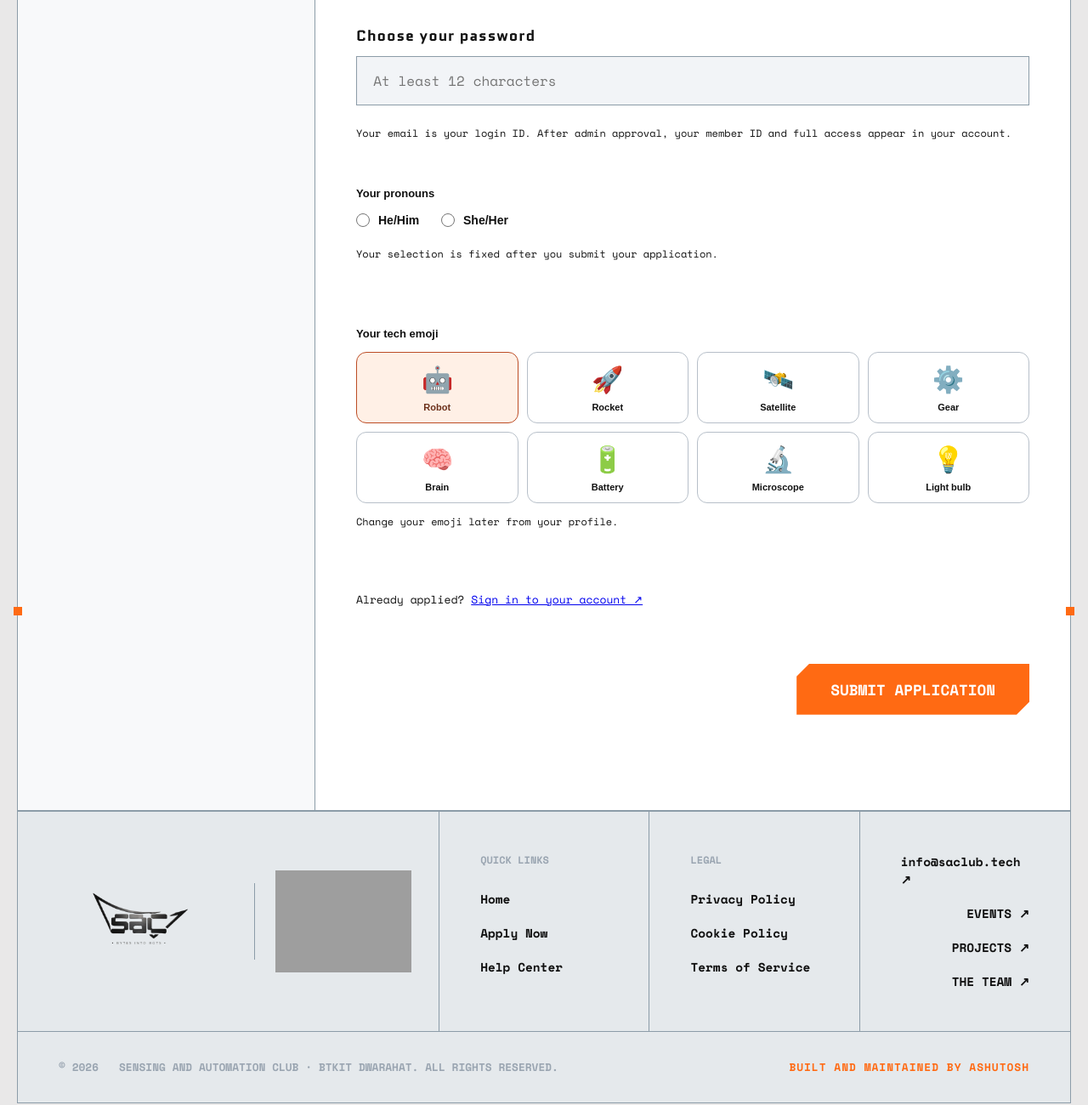
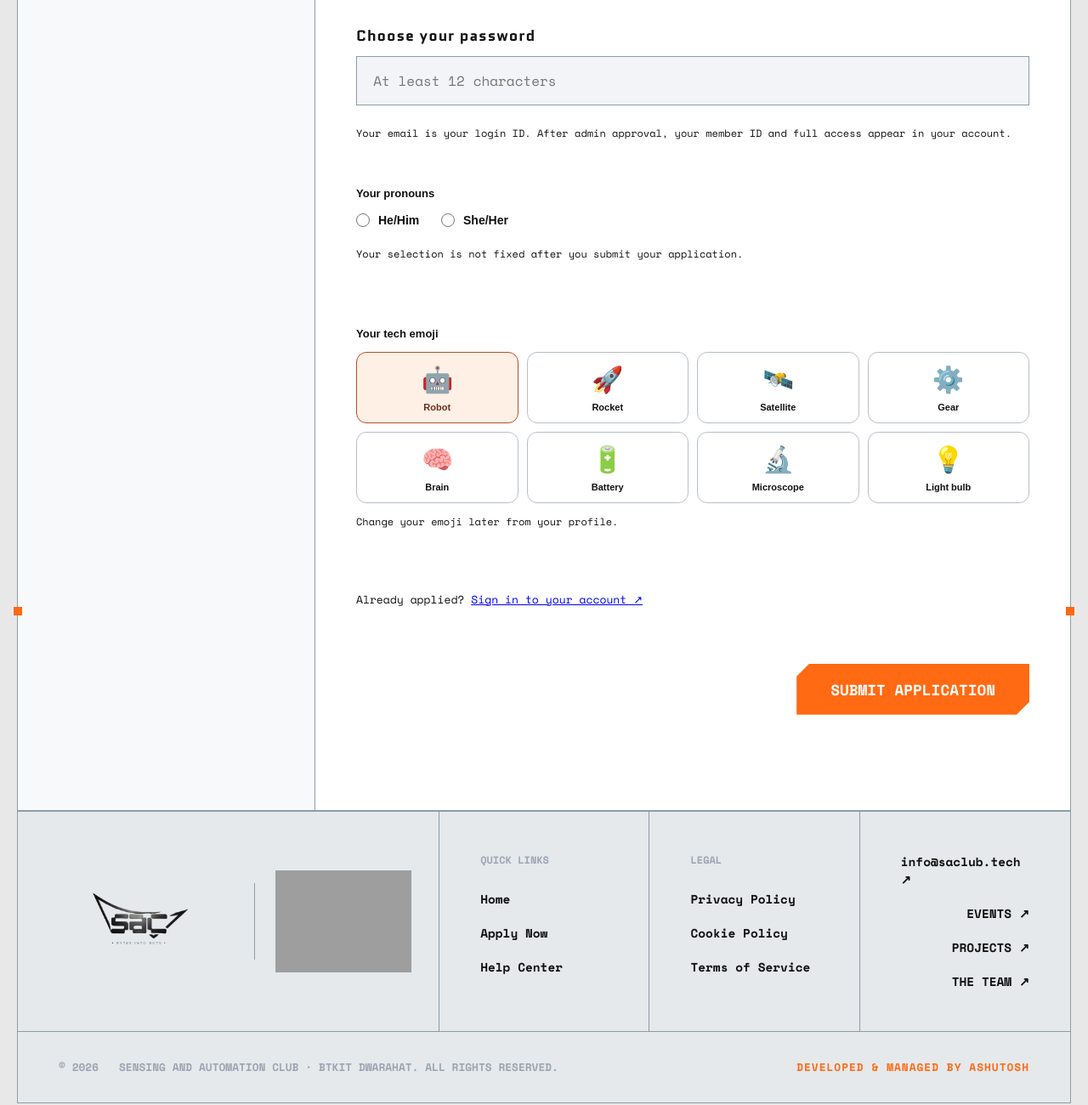
Before and after one commit to octoqbit/cygnus.club, a React app: page join.html in a window 1280 px wide. Shown: the part 1016-2316 px from the top of the page at 85% size. Built offline with nearby package versions, Linux system fonts and the light colour scheme; some packages are replaced by stand-ins of ours; no server answers; the database is empty; grey boxes are pictures that could not be loaded; a web font is replaced by a local one.

Commit message:
Update pronoun note and footer creator text

```diff
--- a/join.html
+++ b/join.html
@@ -215,7 +215,7 @@
                             <legend>Your pronouns</legend>
                             <label><input type="radio" name="pronouns" value="he/him" required>He/Him</label>
                             <label><input type="radio" name="pronouns" value="she/her" required>She/Her</label>
-                            <p class="choice-note">Your selection is fixed after you submit your application.</p>
+                            <p class="choice-note">Your selection is not fixed after you submit your application.</p>
                         </fieldset>
                         <fieldset class="emoji-picker">
                             <legend>Your tech emoji</legend>
@@ -266,7 +266,7 @@
             <div class="footer-bottom">
                 <div class="footer-copy">© 2026</div>
                 <div class="footer-rights">SENSING AND AUTOMATION CLUB · BTKIT DWARAHAT. ALL RIGHTS RESERVED.</div>
-                <div class="footer-creator">Built and maintained by Ashutosh</div>
+                <div class="footer-creator">Developed & Managed by Ashutosh</div>
             </div>
         </footer>
     </div>
```
